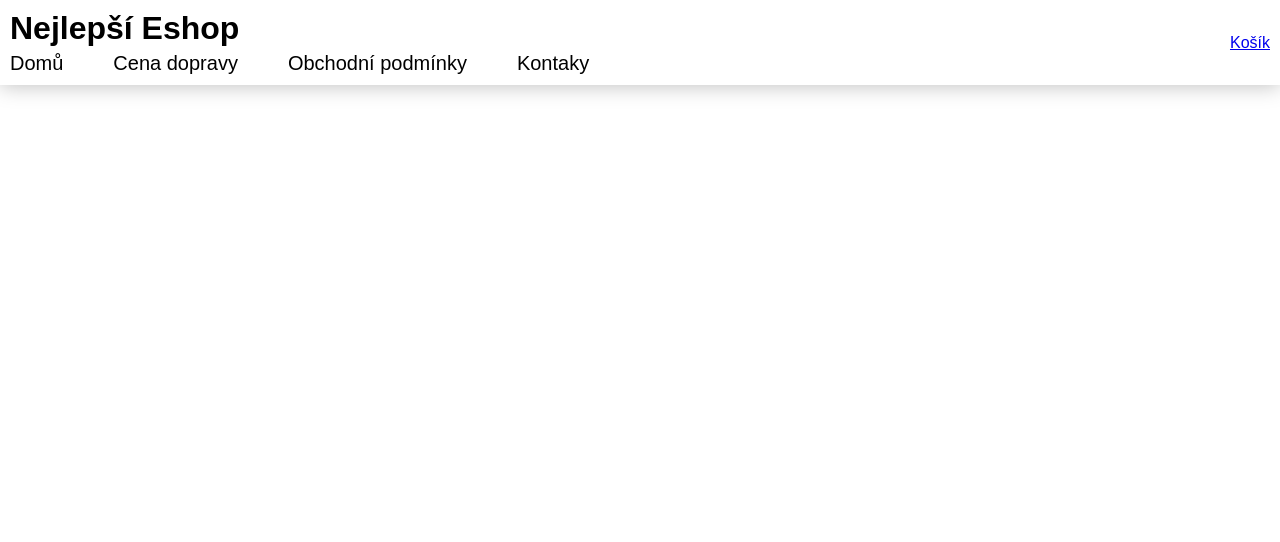
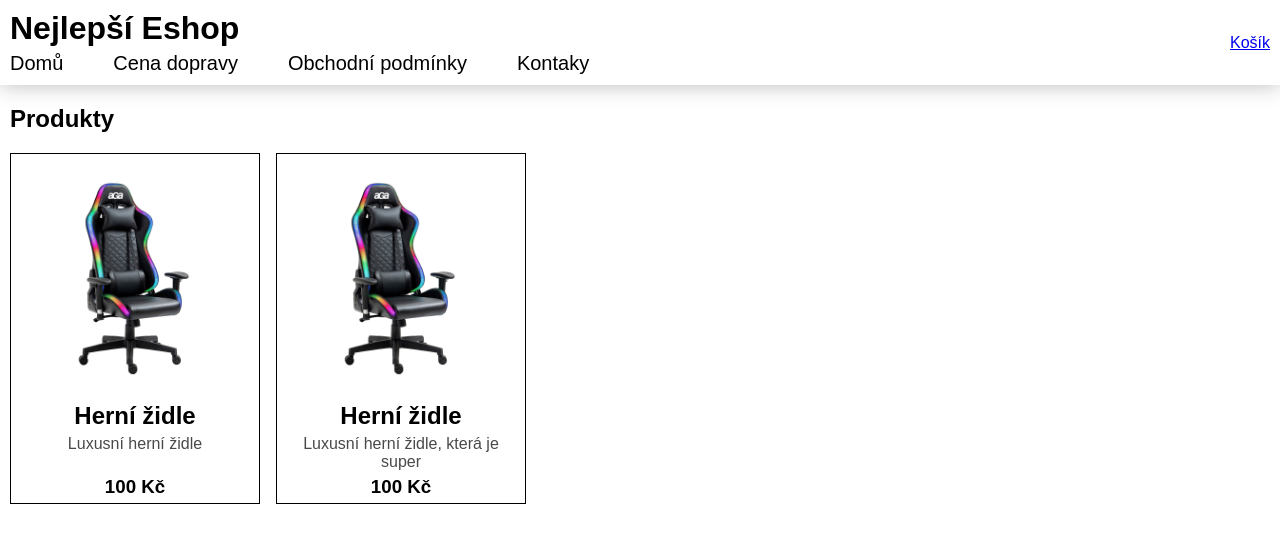
Before and after one commit to vikykomar/Projekt_PRG, a React (Vite) app in the folder frontend/: page / in a window 1280 px wide. Shown: the top 542 px of the page. Built offline with nearby package versions, Linux system fonts and the light colour scheme.

Commit message:
Přidáno zobrazování produktů

```diff
--- a/frontend/src/Main.css
+++ b/frontend/src/Main.css
@@ -19,7 +19,6 @@
 
 .Header{
   display: flex;
-
   padding: 10px 10px;
 
   box-shadow: rgba(0, 0, 0, 0.25) 0 1px 20px;
@@ -27,7 +26,7 @@
 
 .Content{
   padding: 0px 10px;
-
   flex: 1 1 auto;
   display: flex;
+  flex-direction: column;
 }
--- a/frontend/src/MainComponents/Kosik/Provider.jsx
+++ b/frontend/src/MainComponents/Kosik/Provider.jsx
@@ -1,14 +1,14 @@
 import { Kosik_Context } from "./Main"
 
-import { Polozky } from "../Polozky/Main"
+import { Produkty } from "../Produkty/Main"
 
-import { useState, useCallback, useEffect } from "react"
+import { useState, useCallback } from "react"
 
 export default function Kosik_Provider({children}){
     const [Kosik, Set_Kosik] = useState(new Map())
 
     const Pridat = useCallback((UUID, Pocet) => {
-        if(!Polozky.has(UUID)){
+        if(!Produkty.has(UUID)){
             return
         }
 
--- a/frontend/src/MainComponents/Polozky/Main.jsx
+++ /dev/null
@@ -1,3 +0,0 @@
-export const Polozky = new Map([
-    ["02f29835-455e-408b-a023-2216fcb50ae7", {Nazev: "Herní židle", Cena: 100, IMG_Preview: "1.jpg", IMG: ["1.jpg", "2.jpg", "3.jpg"]}]
-])
--- /dev/null
+++ b/frontend/src/MainComponents/Produkty/Main.jsx
@@ -0,0 +1,4 @@
+export const Produkty = new Map([
+    ["02f29835-455e-408b-a023-2216fcb50ae7", {Nazev: "Herní židle", Cena: 100, Short_Description: "Luxusní herní židle", IMG_Preview: "1.jpg", IMG: ["1.jpg", "2.jpg", "3.jpg"]}],
+    ["02f29835-455e-408b-a023-2216fcb50ad7", {Nazev: "Herní židle", Cena: 100, Short_Description: "Luxusní herní židle, která je super", IMG_Preview: "1.jpg", IMG: ["1.jpg", "2.jpg", "3.jpg"]}]
+])
--- a/frontend/src/Router.jsx
+++ b/frontend/src/Router.jsx
@@ -2,6 +2,7 @@ import {BrowserRouter, Routes, Route, Outlet} from "react-router"
 
 import Header from "./MainComponents/Header/Main"
 
+import Domu from "./Routes/Domu/Main"
 import StrankaNenalezena from "./Routes/StrankaNenalezena/Main"
 
 export default function Router (){
@@ -11,7 +12,7 @@ export default function Router (){
             <Routes>
                 <Route path="*" element={<StrankaNenalezena/>}/>
                 <Route element={<Header/>}>
-                    <Route path="/" element={<div className="Content"></div>}/>
+                    <Route path="/" element={<Domu/>}/>
                 </Route>
             </Routes>
         </BrowserRouter>
--- /dev/null
+++ b/frontend/src/Routes/Domu/Main.jsx
@@ -0,0 +1,25 @@
+import Style from "./Main.module.css"
+
+import { Produkty } from "../../MainComponents/Produkty/Main"
+import { useMemo } from "react"
+
+export default function Domu(){
+
+    const ProduktyArray = useMemo(() => {return Array.from(Produkty)}, [Produkty])
+
+    return(
+        <div className="Content">
+            <h2>Produkty</h2>
+            <div className={Style.Produkty}>
+                {ProduktyArray.map(([key, value]) =>
+                    <div className={Style.Produkt} key={key}>
+                        <img alt={value.Nazev} src={`/Polozky_Img_Previews/${value.IMG_Preview}`}></img>
+                        <h2>{value.Nazev}</h2>
+                        <p>{value.Short_Description}</p>
+                        <h3>{value.Cena} Kč</h3>
+                    </div>
+                )}
+            </div>
+        </div>
+    )
+}
--- /dev/null
+++ b/frontend/src/Routes/Domu/Main.module.css
@@ -0,0 +1,52 @@
+.Produkty{
+    display: flex;
+    flex: 1;
+
+    flex-wrap: wrap;
+    gap: 16px;
+
+    align-items: stretch;
+    align-content: flex-start;
+
+    .Produkt{
+        display: flex;
+        flex-direction: column;
+
+        gap: 5px;
+
+        align-items: center;
+
+        width: 250px;
+        padding: 5px;
+
+        height: auto;
+
+        border: black 1px solid;
+
+        cursor: pointer;
+
+        text-align: center;
+
+        transition: transform 0.2s ease-in-out;
+
+        img{
+            width: 100%;
+        }
+
+        h2, p{
+            margin: 0px;
+        }
+
+        h3{
+            margin: auto 0px 0px 0px;
+        }
+
+        p{
+            color: rgb(73, 73, 73);
+        }
+    }
+
+    .Produkt:hover{
+        transform: scale(1.02);
+    }
+}
```
